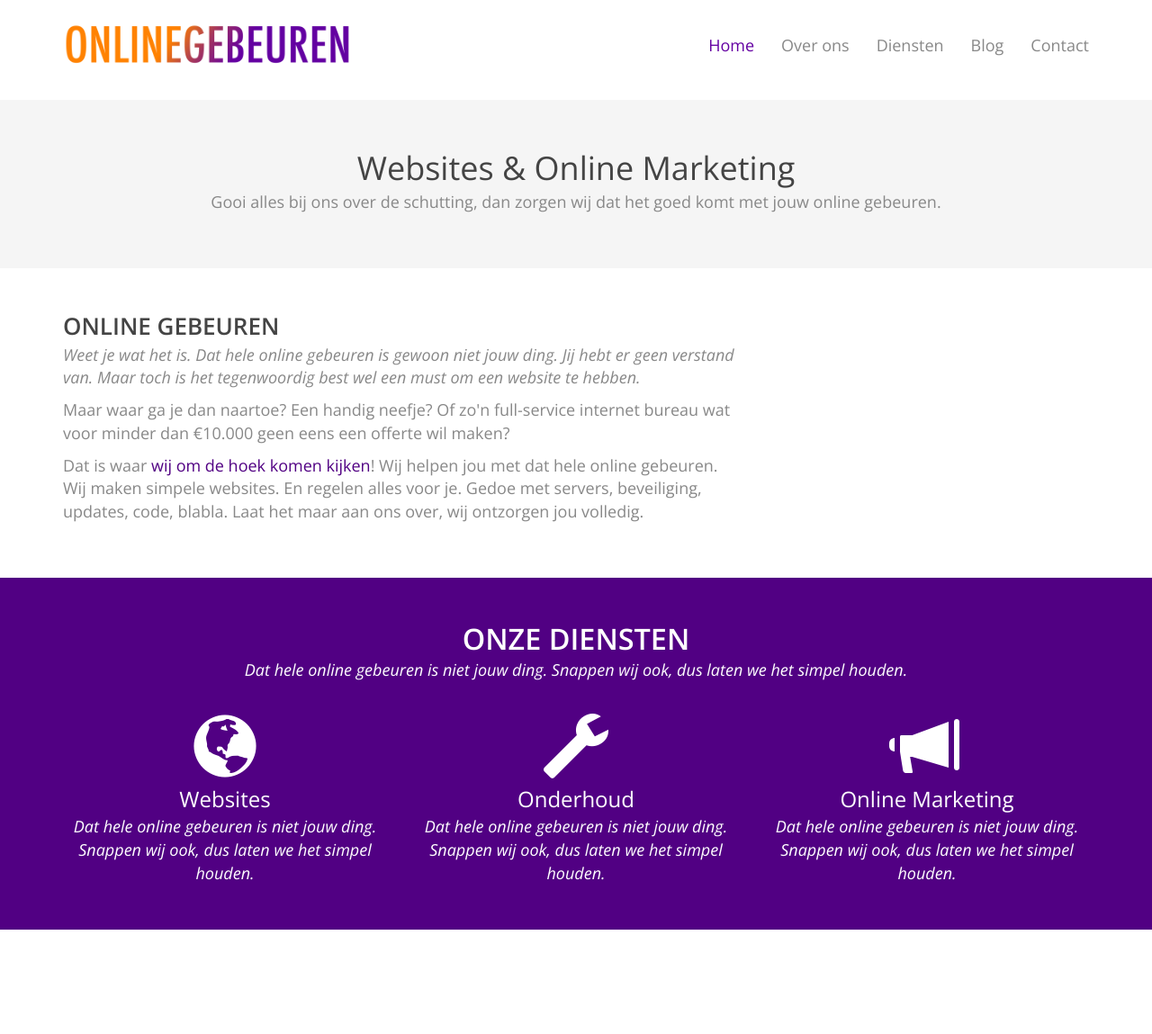
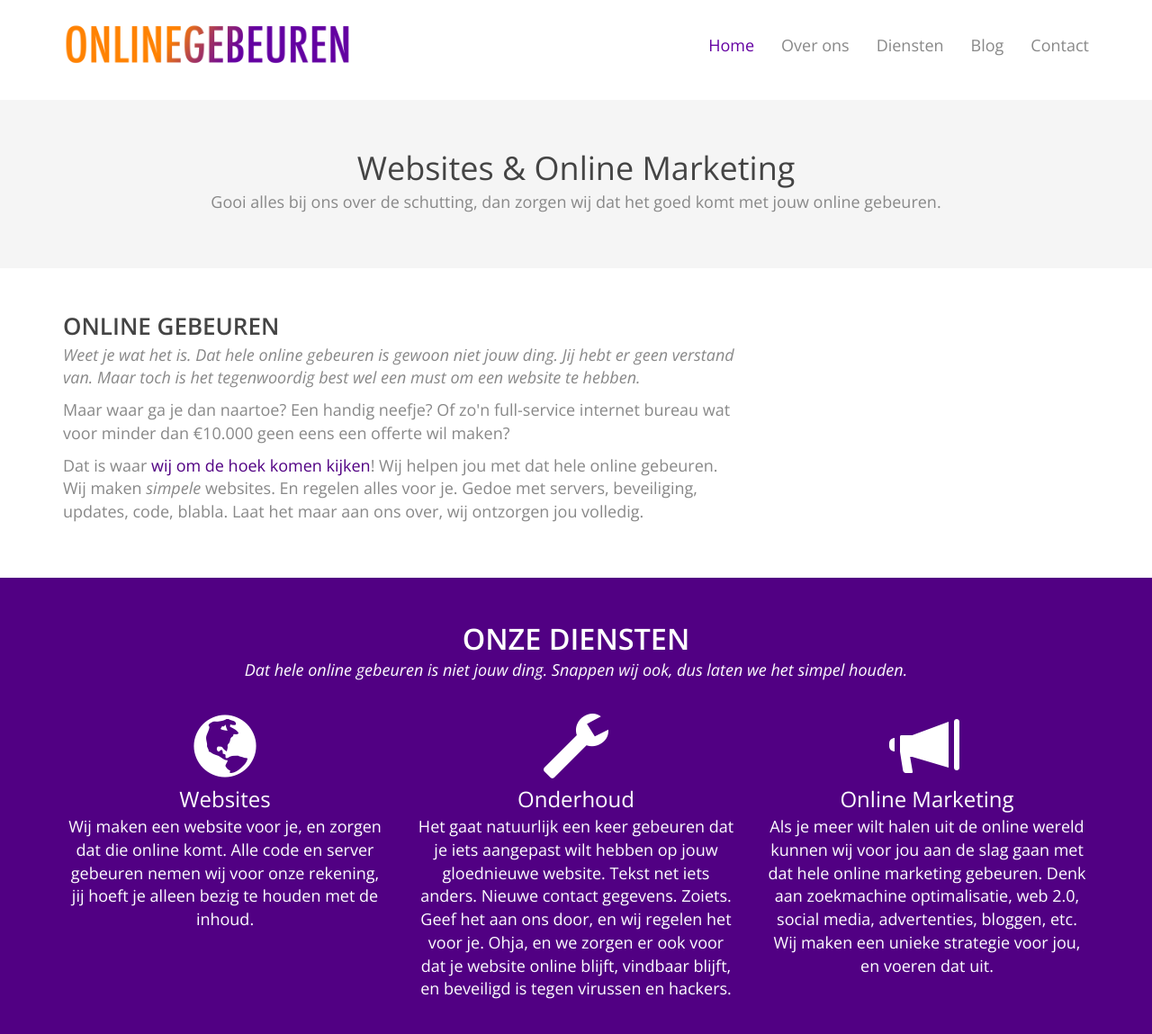
Before and after one commit to Nizzlay/onlinegebeuren, a Jekyll site: the page built from _pages/home.html, in a window 1280 px wide and 1162 px high. Shown: the top 1149 px of the window at 90% size. Built offline with Jekyll 4.4.1, drawn with Linux system fonts in a browser that asks for light colours.

Commit message:
Hoppa, stukje teksten.

```diff
--- a/_pages/home.html
+++ b/_pages/home.html
@@ -27,8 +27,8 @@ permalink: /
         <p>Maar waar ga je dan naartoe? Een handig neefje? Of zo'n full-service internet bureau wat voor minder dan €10.000
           geen eens een offerte wil maken?</p>
 
-        <p>Dat is waar <a hrefe="#">wij om de hoek komen kijken</a>! Wij helpen jou met dat hele online gebeuren.
-            Wij maken simpele websites. En regelen alles voor je. Gedoe met servers, beveiliging, updates, code, blabla.
+        <p>Dat is waar <a hrefe="/diensten/">wij om de hoek komen kijken</a>! Wij helpen jou met dat hele online gebeuren.
+            Wij maken <em>simpele</em> websites. En regelen alles voor je. Gedoe met servers, beveiliging, updates, code, blabla.
             Laat het maar aan ons over, wij ontzorgen jou volledig.</p>
       </div>
     </div>
@@ -45,17 +45,17 @@ permalink: /
       <div class="col-md-4">
         <span class="glyphicon glyphicon-globe" aria-hidden="true"></span>
         <h3>Websites</h3>
-        <p><em>Dat hele online gebeuren is niet jouw ding. Snappen wij ook, dus laten we het simpel houden.</em></p>
+        <p>Wij maken een website voor je, en zorgen dat die online komt. Alle code en server gebeuren nemen wij voor onze rekening, jij hoeft je alleen bezig te houden met de inhoud.</p>
       </div>
       <div class="col-md-4">
         <span class="glyphicon glyphicon-wrench" aria-hidden="true"></span>
         <h3>Onderhoud</h3>
-        <p><em>Dat hele online gebeuren is niet jouw ding. Snappen wij ook, dus laten we het simpel houden.</em></p>
+        <p>Het gaat natuurlijk een keer gebeuren dat je iets aangepast wilt hebben op jouw gloednieuwe website. Tekst net iets anders. Nieuwe contact gegevens. Zoiets. Geef het aan ons door, en wij regelen het voor je. Ohja, en we zorgen er ook voor dat je website online blijft, vindbaar blijft, en beveiligd is tegen virussen en hackers.</p>
       </div>
       <div class="col-md-4">
         <span class="glyphicon glyphicon-bullhorn" aria-hidden="true"></span>
         <h3>Online Marketing</h3>
-        <p class="container-paars-lastp"><em>Dat hele online gebeuren is niet jouw ding. Snappen wij ook, dus laten we het simpel houden.</em></p>
+        <p class="container-paars-lastp">Als je meer wilt halen uit de online wereld kunnen wij voor jou aan de slag gaan met dat hele online marketing gebeuren. Denk aan zoekmachine optimalisatie, web 2.0, social media, advertenties, bloggen, etc. Wij maken een unieke strategie voor jou, en voeren dat uit.</p>
       </div>
     </div>
   </div>
```
